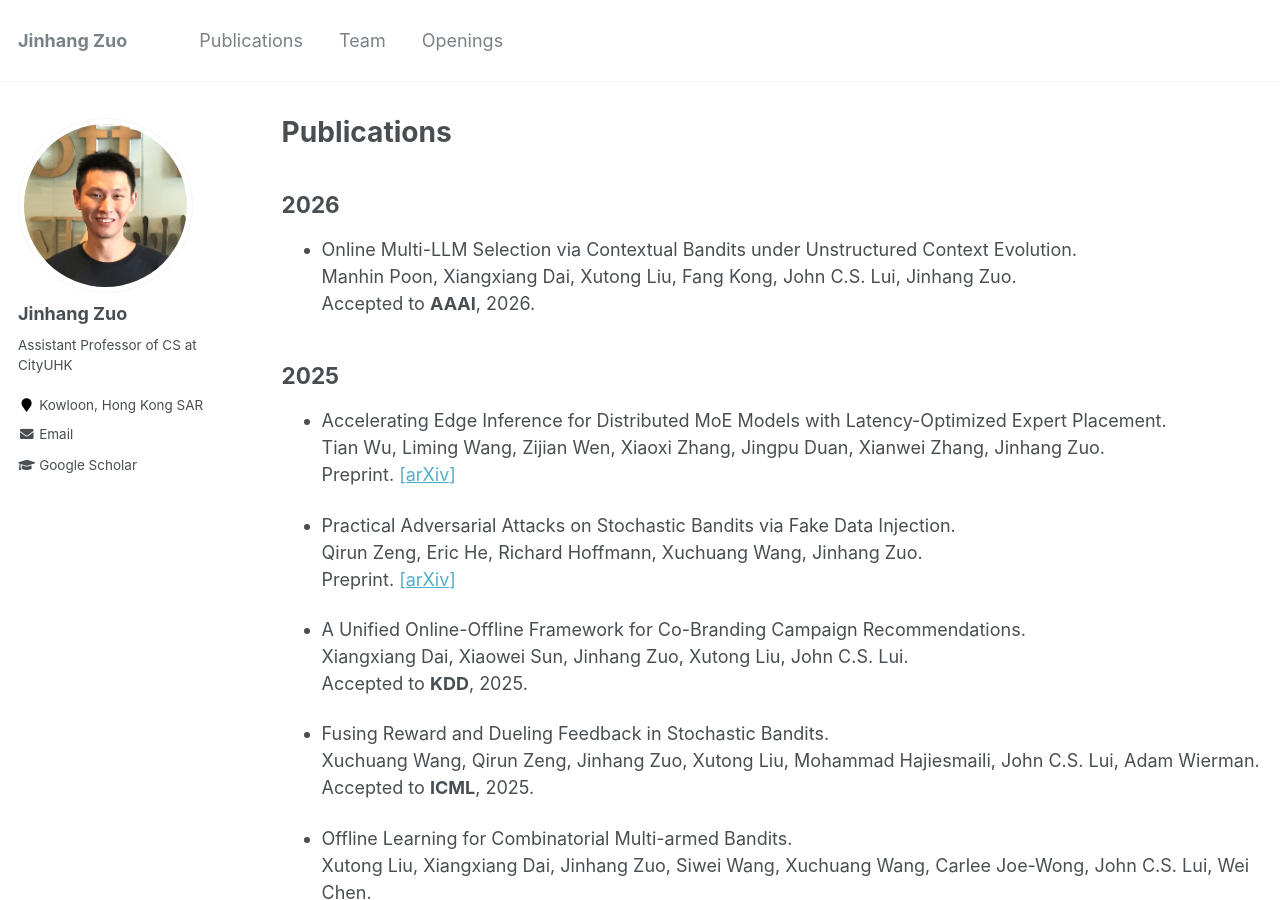
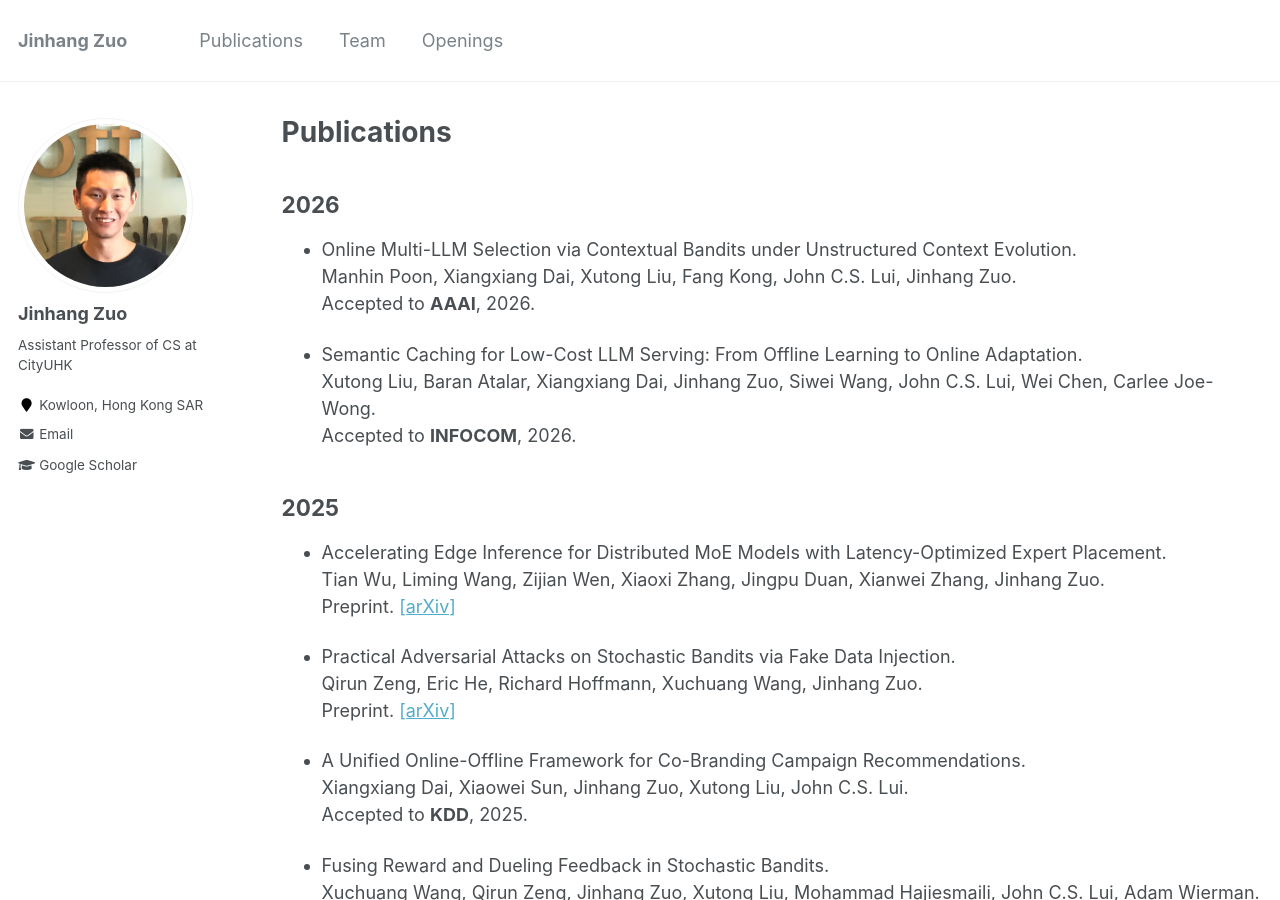
Before and after one commit to jhzuo/jhzuo.github.io, a Jekyll site: the page built from _pages/publications.md, in a window 1280 px wide and 900 px high. Built offline with Jekyll 4.4.1, drawn with Linux system fonts in a browser that asks for light colours.

Commit message:
Update publications.md

```diff
--- a/_pages/publications.md
+++ b/_pages/publications.md
@@ -10,6 +10,10 @@ author_profile: true
 - Online Multi-LLM Selection via Contextual Bandits under Unstructured Context Evolution.
 Manhin Poon, Xiangxiang Dai, Xutong Liu, Fang Kong, John C.S. Lui, Jinhang Zuo.
 Accepted to **AAAI**, 2026.
+
+- Semantic Caching for Low-Cost LLM Serving: From Offline Learning to Online Adaptation.
+Xutong Liu, Baran Atalar, Xiangxiang Dai, Jinhang Zuo, Siwei Wang, John C.S. Lui, Wei Chen, Carlee Joe-Wong.
+Accepted to **INFOCOM**, 2026.
 
 
 2025
```
